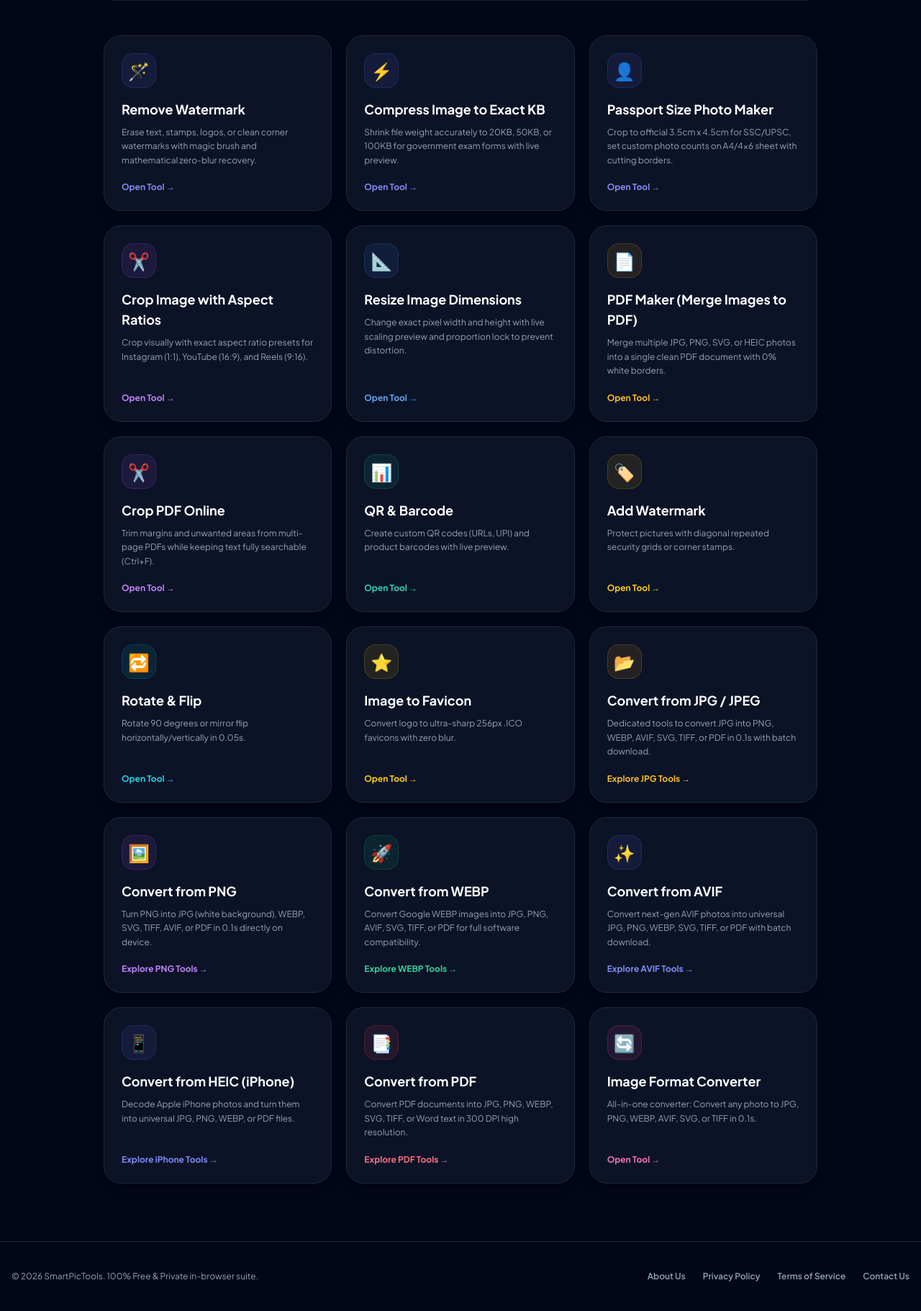
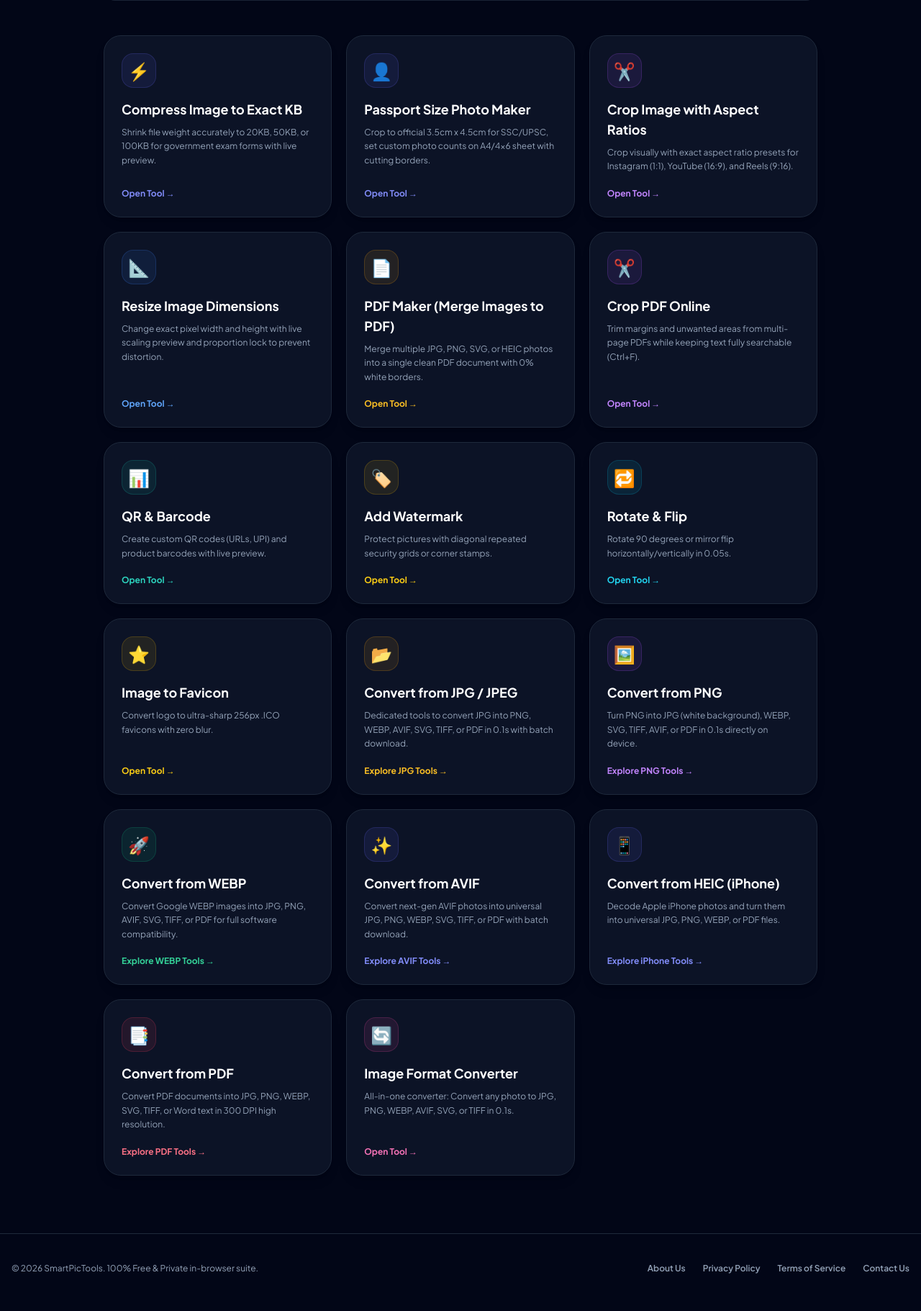
Before and after one commit to pranjalrajput243/smartpictools, a Flask app: page / in a window 1280 px wide. Shown: the part 545-2366 px from the top of the page at 72% size. After the commit the page ends 2314 px from the top, so only its background shows below. Run offline with Flask 3, Linux system fonts and the light colour scheme; some libraries are stand-ins or nearby versions.

Commit message:
Update index.html

```diff
--- a/templates/index.html
+++ b/templates/index.html
@@ -110,16 +110,6 @@
     <!-- ALL TOOLS CATALOG (UNIFIED CLEAN GRID) -->
     <section class="max-w-5xl mx-auto w-full px-4 mb-20" id="all-tools-grid">
         <div class="grid grid-cols-1 sm:grid-cols-2 lg:grid-cols-3 gap-4 sm:gap-5">
-
-            <!-- 1. Remove Watermark -->
-            <a href="/remove-watermark" class="bg-slate-900/80 hover:bg-slate-900 border border-slate-800 hover:border-indigo-500/60 p-6 rounded-3xl transition duration-200 group shadow-lg flex flex-col justify-between">
-                <div>
-                    <div class="w-12 h-12 rounded-2xl bg-indigo-500/10 text-indigo-400 border border-indigo-500/20 flex items-center justify-center text-2xl mb-4 group-hover:scale-110 transition">🪄</div>
-                    <h3 class="text-lg font-bold text-white group-hover:text-indigo-400 transition">Remove Watermark</h3>
-                    <p class="text-xs text-slate-400 mt-2 leading-relaxed">Erase text, stamps, logos, or clean corner watermarks with magic brush and mathematical zero-blur recovery.</p>
-                </div>
-                <span class="text-xs font-bold text-indigo-400 mt-5 flex items-center gap-1 group-hover:translate-x-1 transition">Open Tool →</span>
-            </a>
 
             <!-- 2. Compress Image -->
             <a href="/compress-image" class="bg-slate-900/80 hover:bg-slate-900 border border-slate-800 hover:border-indigo-500/60 p-6 rounded-3xl transition duration-200 group shadow-lg flex flex-col justify-between">
```
